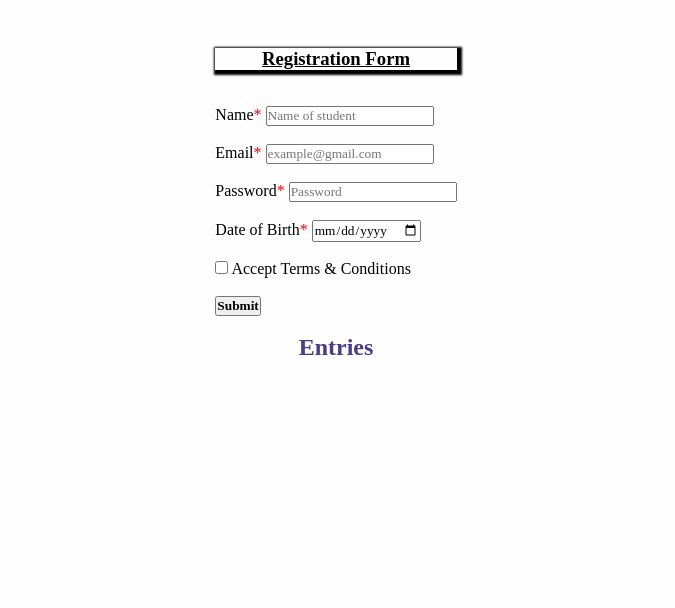
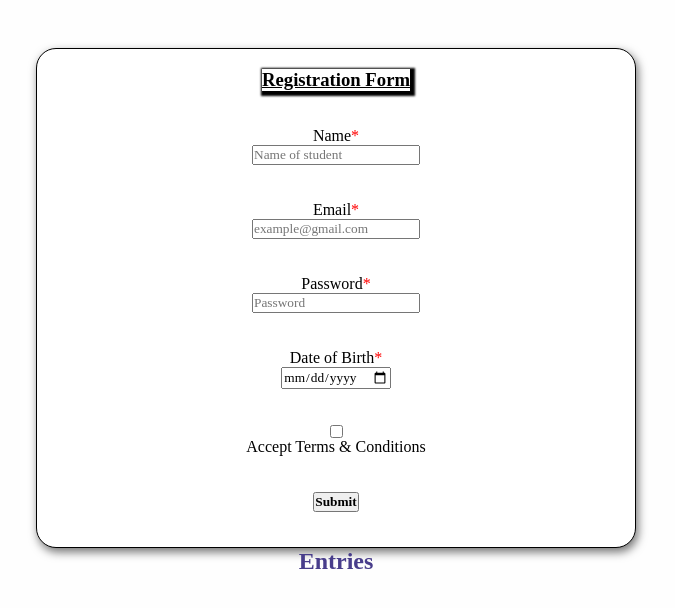
Before and after one commit to Abhiram128/wd101, a plain HTML site: page index.html in a window 1280 px wide. Shown: the whole page, without its empty margins (304-979 px from the left). Drawn offline with Linux system fonts and the light colour scheme.

Commit message:
Update index.html

```diff
--- a/index.html
+++ b/index.html
@@ -1,5 +1,9 @@
-<html>
+<!DOCTYPE html>
+<html lang="en">
 <head>
+  <meta charset="UTF-8">
+  <meta name="viewport" content="width=device-width, initial-scale=1.0">
+  <title>Registration Form</title>
   <style>
     * {
       margin: 0;
@@ -8,7 +12,7 @@
       font-family: 'Times New Roman', Times, serif;
     }
     body {
-    background-color:rgba(251, 251, 251, 0.238);
+      background-color: rgba(251, 251, 251, 0.238);
     }
     .box {
       display: flex;
@@ -20,7 +24,7 @@
       display: flex;
       align-items: center;
       flex-direction: column;
-    background-color:rgb(255, 255, 255);
+      background-color: rgb(255, 255, 255);
       width: 600px;
       height: 500px;
       box-shadow: 2px 4px 10px rgb(113, 113, 113);
@@ -28,23 +32,23 @@
       border-radius: 20px;
       padding: 20px;
     }
-
   </style>
 </head>
 <body>
   <div class="box">
-        <form id="doo">
-            <div>
-                <h3 style="color:rgb(0, 0, 0);font-family:'Times New Roman', Times, serif; box-shadow: 2px 2px 2px 3px black;"><center><u>Registration Form</u></center></h3>
+    <form id="registrationForm" class="form">
+      <h3 style="color: rgb(0, 0, 0); font-family: 'Times New Roman', Times, serif; box-shadow: 2px 2px 2px 3px black;">
+        <center><u>Registration Form</u></center>
+      </h3>
       <br><br>
-            <label for="name">Name<span style="color: red;"  >*</span></label>
-            <input required type="text" id="name" name="name" placeholder="Name of student" >
+      <label for="name">Name<span style="color: red;">*</span></label>
+      <input required type="text" id="name" name="name" placeholder="Name of student">
       <br><br>
-            <label for="email">Email<span style="color: red;">*</span style="color: red;" ></label>
-            <input required type="email" id="email" name="email" placeholder="example@gmail.com" >
+      <label for="email">Email<span style="color: red;">*</span></label>
+      <input required type="email" id="email" name="email" placeholder="example@gmail.com">
       <br><br>
       <label for="password">Password<span style="color: red;">*</span></label>
-            <input  type="password" id="password" name="password" required placeholder="Password">
+      <input type="password" id="password" name="password" required placeholder="Password">
       <br><br>
       <label for="dob">Date of Birth<span style="color: red;">*</span></label>
       <input type="date" id="dob" name="dob" required placeholder="Name of student">
@@ -52,15 +56,17 @@
       <input type="checkbox" id="acceptTerms" name="acceptTerms">
       <label for="acceptTerms">Accept Terms & Conditions</label>
       <br><br>
-            <button class="button"  type="submit" ><h4>Submit</h4></button>
+      <button class="button" type="button" onclick="submitForm()">
+        <h4>Submit</h4>
+      </button>
       <br><br>
       <div>
-            <h2 style="text-align:center; color:darkslateblue ;">Entries</h2>
+        <h2 style="text-align:center; color:darkslateblue;">Entries</h2>
         <div id="entries"></div>
-           </div>
       </div>
     </form>
   </div>
+
+  <script src="index.js"></script>
 </body>
-    <script src="index.js"></script>
 </html>
```
Lines whose indentation alone changed are shown as unchanged.
